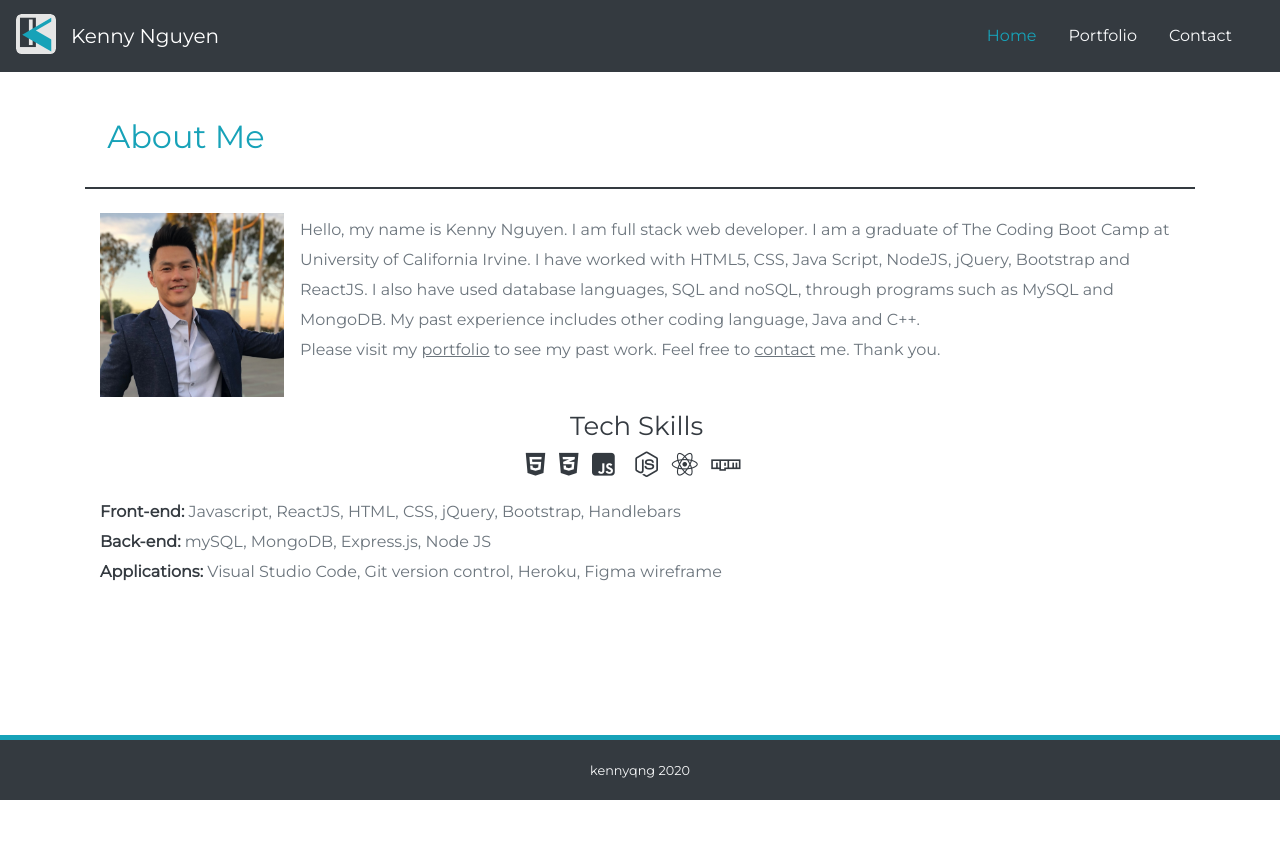
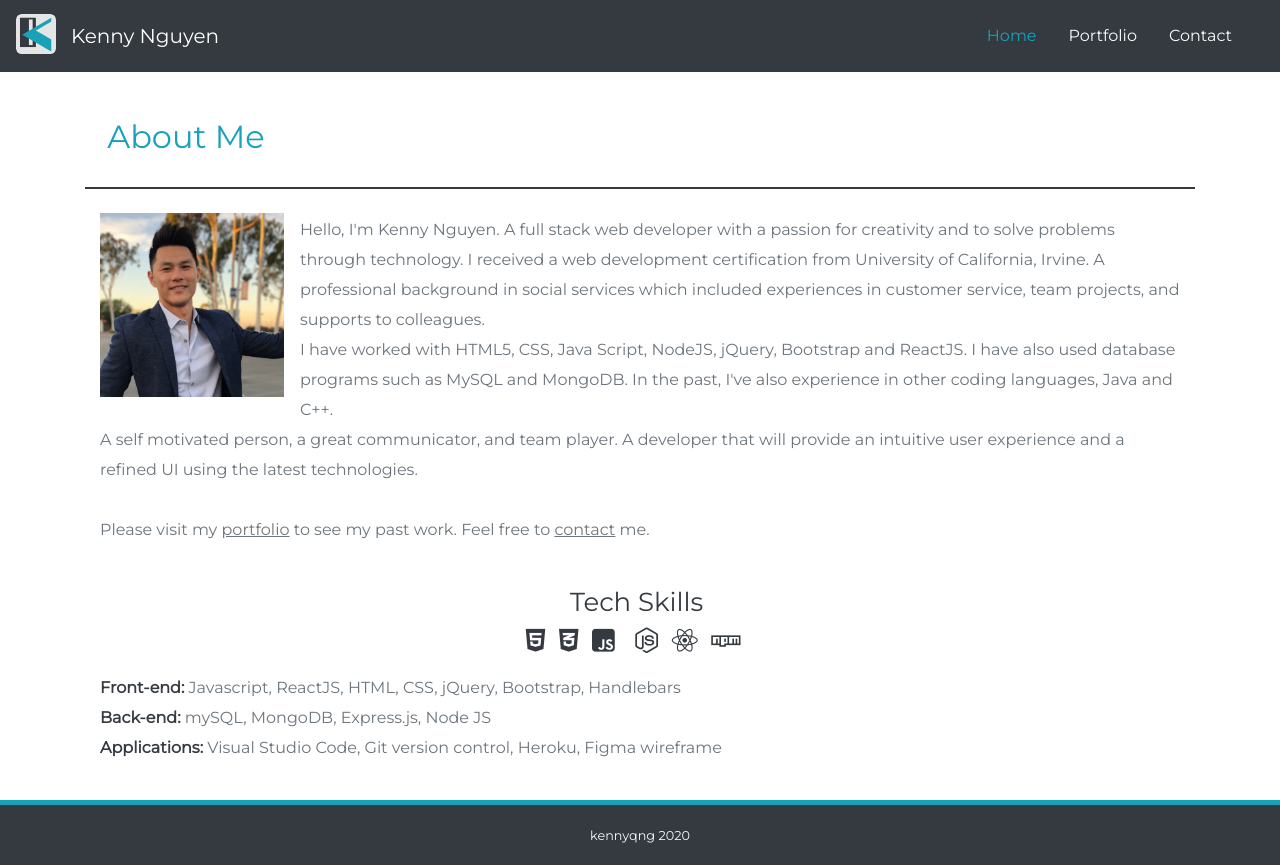
Before and after one commit to kennyqng/portfolio, a React (Create React App) app: page / in a window 1280 px wide. Before the commit the page ends 801 px from the top, so only its background shows below. Built offline with nearby package versions, Linux system fonts and the light colour scheme.

Commit message:
update text content of about & portfolio summary

```diff
--- a/src/components/Thumbnail/Thumbnail.js
+++ b/src/components/Thumbnail/Thumbnail.js
@@ -28,10 +28,9 @@ function Thumbnail(props) {
           <h5>{props.development}</h5>
         <p className="description">
           {props.description}
-          <br></br>
-          {props.tech}
         </p>
-        <p>
+        <p className="tech">{props.tech}</p>
+        {/* <p>
           <a href={props.github} target="_blank" rel="noopener noreferrer">
             {props.github}
           </a>
@@ -39,7 +38,7 @@ function Thumbnail(props) {
           <a href={props.url} target="_blank" rel="noopener noreferrer">
             {props.url}
           </a>
-        </p>
+        </p> */}
       </div>
     </div>
   );
--- a/src/components/Thumbnail/style.css
+++ b/src/components/Thumbnail/style.css
@@ -54,7 +54,7 @@
   word-wrap: break-word;
   /* overflow: hidden; */
 }
-.summary a {
+.tech {
   color: #17a2b8;
   font-size: 14px;
 }
--- a/src/components/pages/Home.js
+++ b/src/components/pages/Home.js
@@ -14,13 +14,14 @@ function Home() {
           <div className="bio">
             <img src={profile} className="float-left pr-3" alt="profile"></img>
             <small className="text-muted">
-              Hello, my name is Kenny Nguyen. I am full stack web developer. I
-              am a graduate of The Coding Boot Camp at University of California
-              Irvine. I have worked with HTML5, CSS, Java Script, NodeJS,
-              jQuery, Bootstrap and ReactJS. I also have used database
-              languages, SQL and noSQL, through programs such as MySQL and
-              MongoDB. My past experience includes other coding language, Java
-              and C++.
+              Hello, I'm Kenny Nguyen. A full stack web developer with a passion for creativity and to solve problems through technology. I received a web development certification from University of California, Irvine. A professional background in social services which included experiences in customer service, team projects, and supports to colleagues.
+              <br></br>
+              I have worked with HTML5, CSS, Java Script, NodeJS,
+              jQuery, Bootstrap and ReactJS. I have also used database
+              programs such as MySQL and MongoDB. In the past, I've also experience in other coding languages, Java and C++.
+              <br></br>
+              A self motivated person, a great communicator, and team player. A developer that will provide an intuitive user experience and a refined UI using the latest technologies.
+              <br></br>
               <br></br>
               Please visit my{" "}
               <Link className="link" to="/projects">
@@ -30,9 +31,10 @@ function Home() {
               <Link className="link" to="contact">
                 contact
               </Link>{" "}
-              me. Thank you.
+              me.
             </small>
           </div>
+          <br></br>
           <div className="tech-skills">
             Tech Skills&nbsp;<br></br>
             <i className="fab fa-html5"></i>&nbsp;&nbsp;
--- a/src/components/pages/Portfolio.js
+++ b/src/components/pages/Portfolio.js
@@ -15,8 +15,8 @@ function Portfolio() {
       url: "https://ztrak.herokuapp.com/",
       github: "https://github.com/kennyqng/Ztrak",
       development: "Full-stack Development",
-      description:"Sleep tracker to log sleep time, wake time, and hours slept.",
-      tech: "MongoDB, Express, ReactJS, Node JS, HTML, CSS, CanvasJS"
+      description:"To monitor your sleep habits to aid you in achieving better health. ZTrak logs your sleep time, wake time, and amount slept. Your data is summarized in your log history and displayed on a chart. Sign up for your own account or simply use the demo account: [ztrak@herokuapp.com]  password: [abc123].",
+      tech: "ReactJS, MongoDB, Express, CanvasJS, Node JS, HTML, CSS"
     },
     {
       id: 2,
@@ -25,8 +25,8 @@ function Portfolio() {
       url: "https://pantry-chef-kenny.herokuapp.com/",
       github: "https://github.com/kennyqng/Pantry-Chef",
       development: "Full-stack Development",
-      description:"Website that provides recipes for dishes based on ingredients search.",
-      tech: "HTML, Node JS, CSS, Materialize UI, Handlebars, mySQL"
+      description:"Pantry Chef provides you recipes for dishes based on ingredients search. You can also search by dish names from a database over 5,000 recipes shared on the internet.",
+      tech: "Handlebars, mySQL, Materialize UI, HTML, Node JS, CSS,"
     },
     {
       id: 3,
@@ -36,7 +36,7 @@ function Portfolio() {
       github: "https://github.com/kennyqng/TLDS",
       development: "Front-end Development",
       description:"An encyclopedia search engine that provides a short summary and visual so that the user gets a quick understanding and continues on with their day.",
-      tech: "Bootstrap, HTML, JS, CSS"
+      tech: "API, Bootstrap, HTML, JS, CSS"
     },
     {
       id: 4,
@@ -46,7 +46,7 @@ function Portfolio() {
       github: "https://github.com/kennyqng/Weather-Dashboard",
       development: "Front-end Development",
       description:"Search for current weather information and 5 days forecast for cities around the world.",
-      tech: "HTML, Node JS, CSS"
+      tech: "API, HTML, Node JS, CSS"
     },
     {
       id: 5,
```
